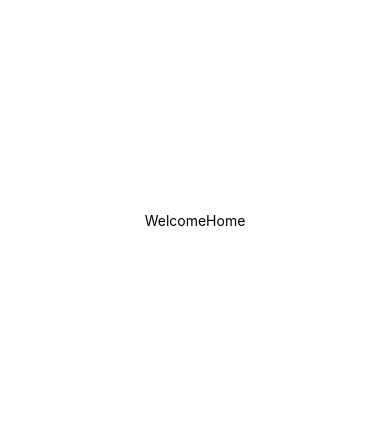
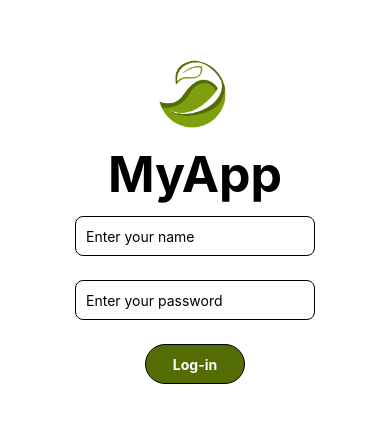
Before and after one commit to muriisantuss/T.A.BD.NR, a React Native app: screen /Login in a window 390 px wide. Shown: the part 202-624 px from the top of the page. Built offline with nearby package versions, Linux system fonts and the light colour scheme.

Commit message:
:sparkles: insert navigation 'stack' into the project

```diff
--- a/App.js
+++ b/App.js
@@ -1,7 +1,13 @@
 import { StatusBar } from "expo-status-bar";
 import { StyleSheet, View } from "react-native";
 import * as screens from "./screen/screens";
+import { NavigationContainer } from "@react-navigation/native";
+import { MyStack } from "./navigation/MyStack";
 
 export default function App() {
-  return <screens.Home></screens.Home>;
+  return (
+    <NavigationContainer>
+      <MyStack/>
+    </NavigationContainer>
+  );
 }
--- /dev/null
+++ b/navigation/MyStack.js
@@ -0,0 +1,15 @@
+import { createStackNavigator } from '@react-navigation/stack';
+import { Login } from "../screen/login";
+import { Home } from "../screen/home";
+
+
+const Stack = createStackNavigator();
+
+export function MyStack() {
+  return (
+    <Stack.Navigator>
+      <Stack.Screen name="Login" component={Login} options={{ headerShown: false }} />
+      <Stack.Screen name="Home" component={Home} options={{ headerShown: false }} />
+    </Stack.Navigator>
+  )
+}
--- a/screen/home.js
+++ b/screen/home.js
@@ -8,7 +8,9 @@ import {
   Image,
 } from "react-native";
 
-export function Home() {
+
+
+export function Home({ navigation }) {
   return (
     <SafeAreaView style={styles.container}>
       <Text style={styles.title}>WelcomeHome</Text>
--- a/screen/login.js
+++ b/screen/login.js
@@ -1,14 +1,13 @@
-import { StatusBar } from 'expo-status-bar';
 import { StyleSheet, Text, TextInput, SafeAreaView, Pressable, Image } from 'react-native';
 
 
-export function Login() {
+export function Login({ navigation }) {
 
   return (
     <SafeAreaView style={styles.container}>
       <Image
-      style={styles.logo}
-      source={require('./../assets/logo.png')}/>
+        style={styles.logo}
+        source={require('./../assets/logo.png')} />
       <Text style={styles.title}>MyApp</Text>
       <TextInput
         style={styles.input}
@@ -17,8 +16,9 @@ export function Login() {
       <TextInput
         style={styles.input}
         placeholder="Enter your password "
+        secureTextEntry={true}
       />
-      <Pressable style={styles.button}>
+      <Pressable onPress={() => navigation.navigate('Home')} style={styles.button}>
         <Text style={styles.textButton}>Log-in</Text>
       </Pressable>
     </SafeAreaView>
@@ -33,7 +33,7 @@ const styles = StyleSheet.create({
     alignItems: 'center',
     justifyContent: 'center',
   },
-  logo:{
+  logo: {
     height: 100,
     width: 100,
   },
```
Also changed, not shown: package.json (+8 -3 lines), 1 other file (tests, documents, lock files or other folders).
